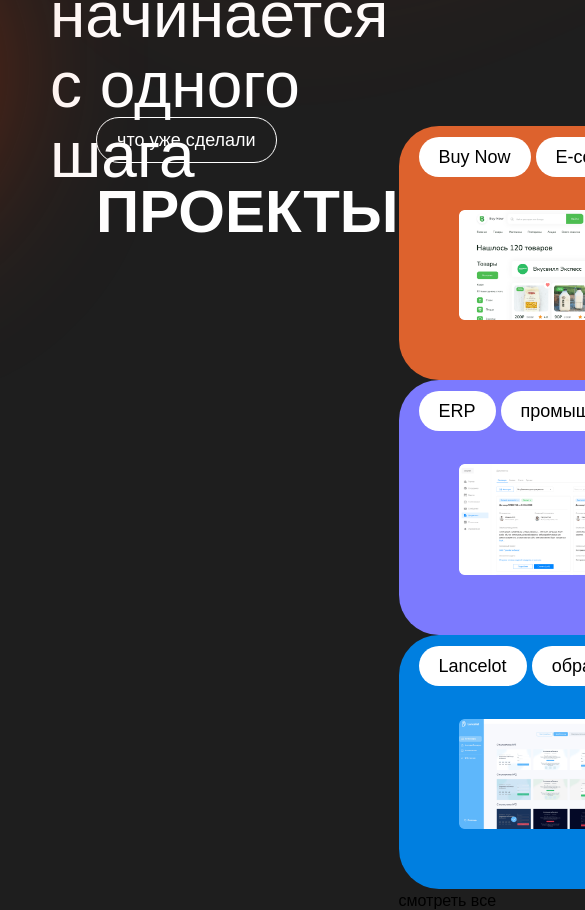
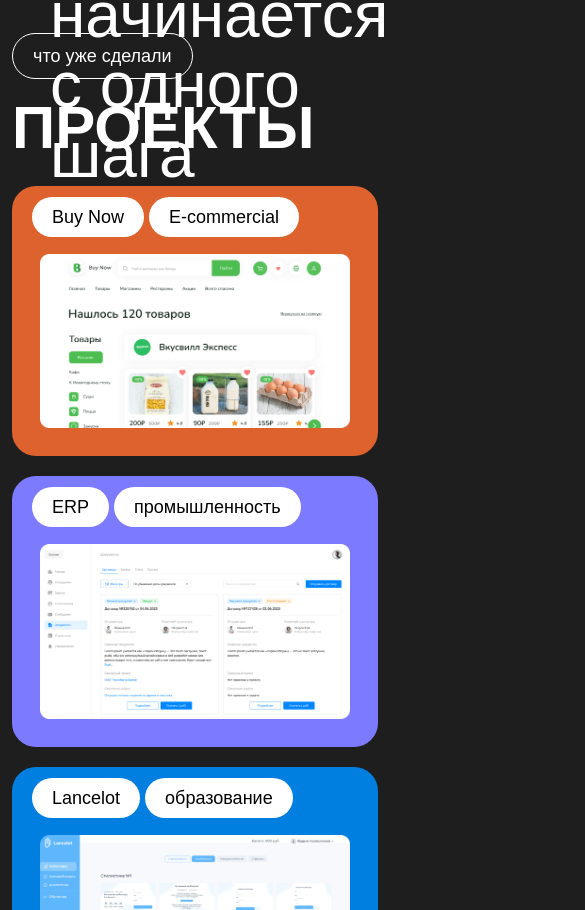
Before and after one commit to Llavrov/way11-web-app, a Next.js app: page / in a window 390 px wide. Shown: the part 814-1724 px from the top of the page, 585 px wide, since content can reach past the window. Built offline with nearby package versions, Linux system fonts and the light colour scheme.

Commit message:
cases for mobile

```diff
--- a/src/pages/main/cases/CardCase.tsx
+++ b/src/pages/main/cases/CardCase.tsx
@@ -11,7 +11,7 @@ type TCardCase = {
 
 export default function CardCase({tags, photo, background}: TCardCase) {
     return (
-        <div className="p-5 rounded-10" style={{ backgroundColor: background }}>
+        <div className="p-5 rounded-6 mb-5" style={{ backgroundColor: background }}>
             <div >
                 {
                     tags.map((title) => (
@@ -19,8 +19,8 @@ export default function CardCase({tags, photo, background}: TCardCase) {
                     ))
                 }
             </div>
-            <div>
-                <Image className="w-full h-full p-10" src={photo} width={375} height={658} alt={title} />
+            <div className="p-10 pt-20 sm:p-2 sm:pt-6">
+                <Image className="aspect-video box-border" src={photo} width={658} height={375} alt={title} />
             </div>
         </div>
     )
--- a/src/pages/main/cases/Cases.tsx
+++ b/src/pages/main/cases/Cases.tsx
@@ -21,20 +21,20 @@ const CARDS_OF_CASES = [
 
 export default function Cases() {
     return (
-        <div className="flex justify-between p-24 w-full">
+        <div className="flex justify-between p-24 w-full flex-wrap sm:p-3 w-full">
             <div>
                 <span className="text-lg rounded-full border-white border border-solid  p-3 px-5 text-white font-medium">что уже сделали</span>
                 <h2 className="text-6xl font-bold text-white my-7">ПРОЕКТЫ</h2>
             </div>
 
-            <div className="">
+            <div>
                 {
                     CARDS_OF_CASES.map((cardObj) => (
                         <CardCase key={cardObj.background} {...cardObj} />
                     ))
                 }
 
-                <Link href="/cases">смотреть все</Link>
+                <Link href="/cases" className="w-full border border-solid border-white rounded-[15px] mt-10 text-[20px] font-medium text-white py-2 px-20">смотреть все</Link>
             </div>
 
 
--- a/src/pages/main/index.tsx
+++ b/src/pages/main/index.tsx
@@ -29,7 +29,7 @@ export default function Main() {
     return (
         <div className="w-full flex h-[calc(100vh-140px)] flex-col items-center justify-end p-[50px] box-border">
 
-            <div className='absolute w-full h-full z-5'>
+            <div className='absolute overflow-hidden w-full h-full z-5'>
                 <motion.svg initial='hidden' variants={svgVariantsBig} animate='visible' width="1438" height="1324" viewBox="0 0 1438 1324" fill="none" xmlns="http://www.w3.org/2000/svg">
                     <Background01 />
                 </motion.svg>
```
